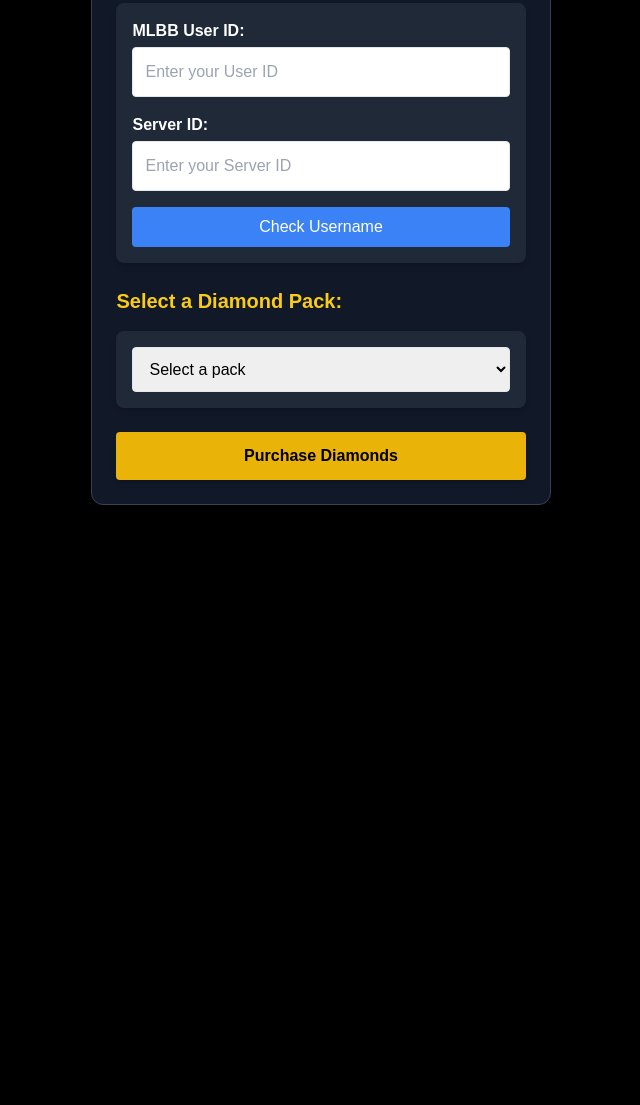
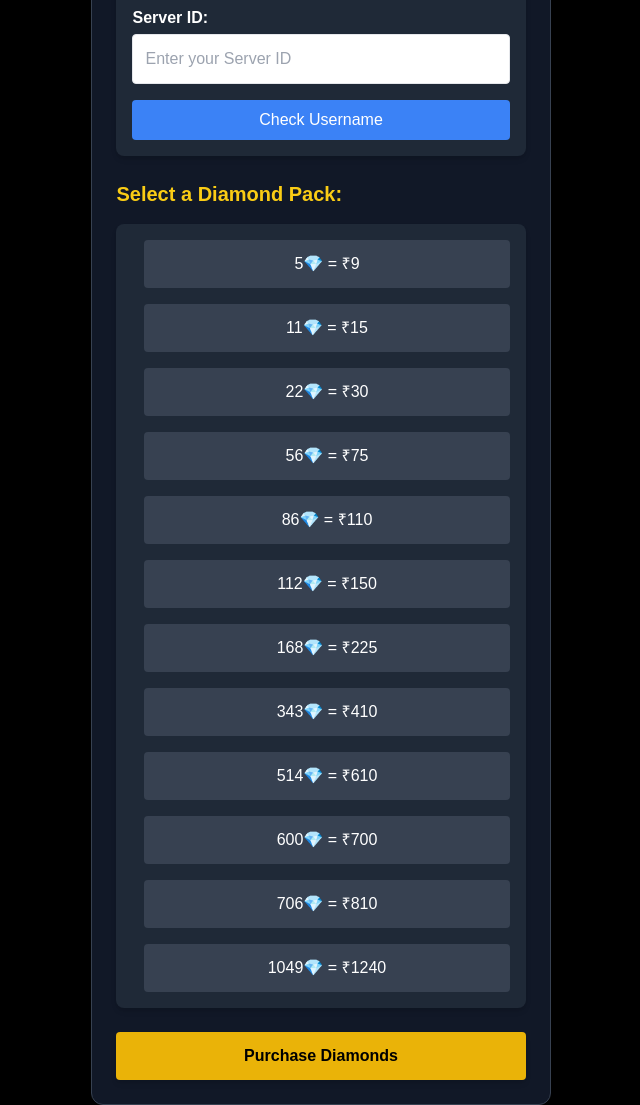
Before and after one commit to Akhoarc/akhomlbb, a plain HTML site: page index.html in a window 1280 px wide. Shown: the part 189-1294 px from the top of the page, without its empty margins (319-959 px from the left). Before the commit the page ends 800 px from the top, so only its background shows below. Drawn offline with nearby package versions, Linux system fonts and the light colour scheme.

Commit message:
Update index.html

```diff
--- a/index.html
+++ b/index.html
@@ -1,4 +1,5 @@
-<!DOCTYPE html><html lang="en">
+<!DOCTYPE html>
+<html lang="en">
 <head>
     <meta charset="UTF-8">
     <meta name="viewport" content="width=device-width, initial-scale=1.0">
@@ -9,8 +10,11 @@
     </style>
 </head>
 <body class="bg-black text-white flex justify-center items-center min-h-screen">
+
     <div class="max-w-lg mx-auto p-6 bg-gray-900 rounded-xl shadow-lg border border-gray-700">
-        <h2 class="text-3xl font-bold text-center mb-6 text-yellow-400">MLBB Diamond Recharge</h2><div class="bg-gray-800 p-4 rounded-lg shadow-md">
+        <h2 class="text-3xl font-bold text-center mb-6 text-yellow-400">MLBB Diamond Recharge</h2>
+
+        <div class="bg-gray-800 p-4 rounded-lg shadow-md">
             <label for="userId" class="block font-semibold">MLBB User ID:</label>
             <input type="text" id="userId" class="w-full p-3 border rounded mt-1 text-black" placeholder="Enter your User ID">
 
@@ -22,22 +26,55 @@
         </div>
 
         <h3 class="text-xl font-semibold mt-6 text-yellow-400">Select a Diamond Pack:</h3>
-    <div class="bg-gray-800 p-4 rounded-lg shadow-md mt-4">
-        <select id="diamondPack" class="w-full p-3 border rounded text-black">
-            <option value="">Select a pack</option>
-            <option value="9">5💎 = ₹9</option>
-            <option value="15">11💎 = ₹15</option>
-            <option value="30">22💎 = ₹30</option>
-            <option value="75">56💎 = ₹75</option>
-            <option value="110">86💎 = ₹110</option>
-            <option value="150">112💎 = ₹150</option>
-            <option value="225">168💎 = ₹225</option>
-            <option value="410">343💎 = ₹410</option>
-            <option value="610">514💎 = ₹610</option>
-            <option value="700">600💎 = ₹700</option>
-            <option value="810">706💎 = ₹810</option>
-            <option value="1240">1049💎 = ₹1240</option>
-        </select>
+        <div class="bg-gray-800 p-4 rounded-lg shadow-md mt-4 space-y-4">
+            <div class="flex items-center space-x-3">
+                <input type="radio" name="diamondPack" id="pack1" value="9" class="hidden peer">
+                <label for="pack1" class="w-full p-3 bg-gray-700 rounded text-center cursor-pointer peer-checked:bg-yellow-500">5💎 = ₹9</label>
+            </div>
+            <div class="flex items-center space-x-3">
+                <input type="radio" name="diamondPack" id="pack2" value="15" class="hidden peer">
+                <label for="pack2" class="w-full p-3 bg-gray-700 rounded text-center cursor-pointer peer-checked:bg-yellow-500">11💎 = ₹15</label>
+            </div>
+            <div class="flex items-center space-x-3">
+                <input type="radio" name="diamondPack" id="pack3" value="30" class="hidden peer">
+                <label for="pack3" class="w-full p-3 bg-gray-700 rounded text-center cursor-pointer peer-checked:bg-yellow-500">22💎 = ₹30</label>
+            </div>
+            <div class="flex items-center space-x-3">
+                <input type="radio" name="diamondPack" id="pack4" value="75" class="hidden peer">
+                <label for="pack4" class="w-full p-3 bg-gray-700 rounded text-center cursor-pointer peer-checked:bg-yellow-500">56💎 = ₹75</label>
+            </div>
+            <div class="flex items-center space-x-3">
+                <input type="radio" name="diamondPack" id="pack5" value="110" class="hidden peer">
+                <label for="pack5" class="w-full p-3 bg-gray-700 rounded text-center cursor-pointer peer-checked:bg-yellow-500">86💎 = ₹110</label>
+            </div>
+            <div class="flex items-center space-x-3">
+                <input type="radio" name="diamondPack" id="pack6" value="150" class="hidden peer">
+                <label for="pack6" class="w-full p-3 bg-gray-700 rounded text-center cursor-pointer peer-checked:bg-yellow-500">112💎 = ₹150</label>
+            </div>
+            <div class="flex items-center space-x-3">
+                <input type="radio" name="diamondPack" id="pack7" value="225" class="hidden peer">
+                <label for="pack7" class="w-full p-3 bg-gray-700 rounded text-center cursor-pointer peer-checked:bg-yellow-500">168💎 = ₹225</label>
+            </div>
+            <div class="flex items-center space-x-3">
+                <input type="radio" name="diamondPack" id="pack8" value="410" class="hidden peer">
+                <label for="pack8" class="w-full p-3 bg-gray-700 rounded text-center cursor-pointer peer-checked:bg-yellow-500">343💎 = ₹410</label>
+            </div>
+            <div class="flex items-center space-x-3">
+                <input type="radio" name="diamondPack" id="pack9" value="610" class="hidden peer">
+                <label for="pack9" class="w-full p-3 bg-gray-700 rounded text-center cursor-pointer peer-checked:bg-yellow-500">514💎 = ₹610</label>
+            </div>
+            <div class="flex items-center space-x-3">
+                <input type="radio" name="diamondPack" id="pack10" value="700" class="hidden peer">
+                <label for="pack10" class="w-full p-3 bg-gray-700 rounded text-center cursor-pointer peer-checked:bg-yellow-500">600💎 = ₹700</label>
+            </div>
+            <div class="flex items-center space-x-3">
+                <input type="radio" name="diamondPack" id="pack11" value="810" class="hidden peer">
+                <label for="pack11" class="w-full p-3 bg-gray-700 rounded text-center cursor-pointer peer-checked:bg-yellow-500">706💎 = ₹810</label>
+            </div>
+            <div class="flex items-center space-x-3">
+                <input type="radio" name="diamondPack" id="pack12" value="1240" class="hidden peer">
+                <label for="pack12" class="w-full p-3 bg-gray-700 rounded text-center cursor-pointer peer-checked:bg-yellow-500">1049💎 = ₹1240</label>
+            </div>
         </div>
 
         <button id="purchaseButton" onclick="processPurchase()" class="w-full bg-yellow-500 text-black font-bold p-3 rounded mt-6 hover:bg-yellow-600 transition duration-300 shadow-md" disabled>
@@ -53,13 +90,13 @@
             let playerName = document.getElementById("playerName");
 
             if (userId && serverId) {
-            // Simulating API response (Replace with actual API call)
+                // Simulating an API response (Replace with actual API call)
                 setTimeout(() => {
                     let fetchedName = "Player123"; // Replace with actual fetched username
                     playerName.textContent = fetchedName;
                     usernameDisplay.classList.remove("hidden");
                     document.getElementById("purchaseButton").disabled = false;
-            }, 2000);
+                }, 2000); // Simulate fetching time (2 seconds)
             } else {
                 alert("Please enter User ID and Server ID first.");
             }
@@ -68,14 +105,15 @@
         function processPurchase() {
             let userId = document.getElementById("userId").value;
             let serverId = document.getElementById("serverId").value;
-        let selectedPack = document.getElementById("diamondPack").value;
+            let selectedPack = document.querySelector('input[name="diamondPack"]:checked');
 
             if (!selectedPack) {
                 alert("Please select a diamond pack before proceeding.");
                 return;
             }
 
-        alert(`Processing purchase for User ID: ${userId}, Server ID: ${serverId}, Pack Price: ₹${selectedPack}`);
+            let selectedPackValue = selectedPack.value;
+            alert(`Processing purchase for User ID: ${userId}, Server ID: ${serverId}, Pack Price: ₹${selectedPackValue}`);
             // Implement API call for purchase here
         }
     </script>
```
Lines whose indentation alone changed are shown as unchanged.
